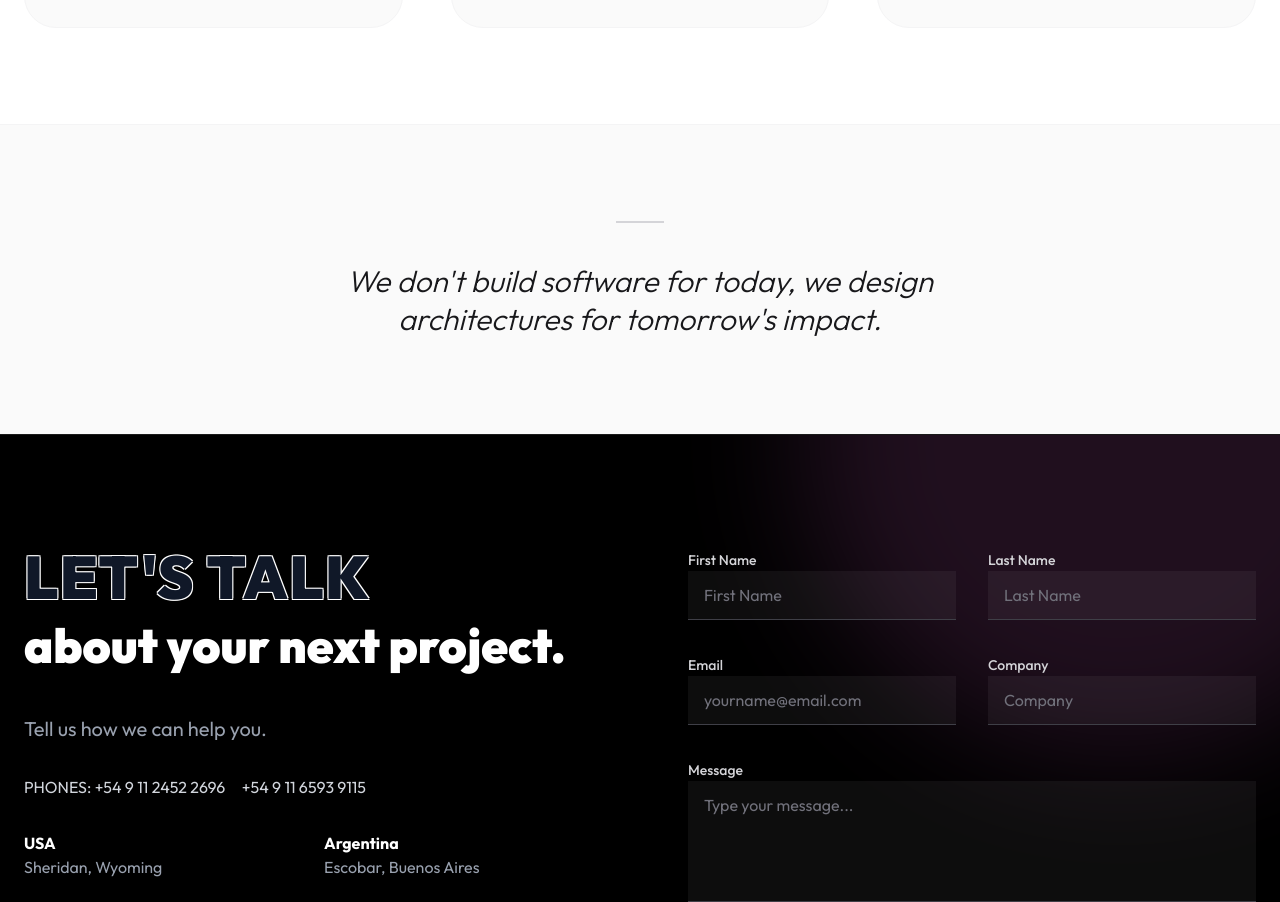
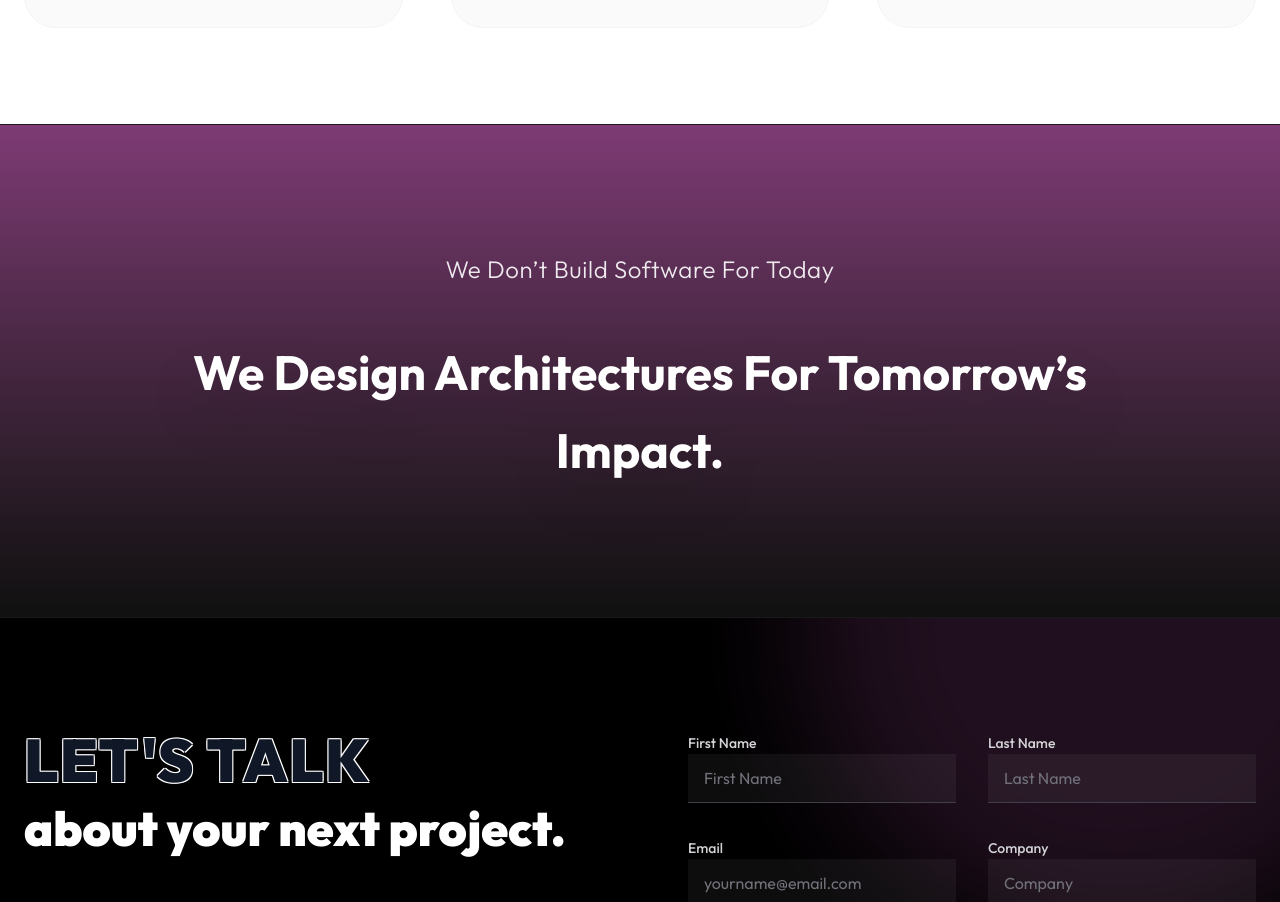
Before and after one commit to dibrand-dev/dibrand-redesign, a Next.js app: page /1/about in a window 1280 px wide. Shown: the part 3080-3982 px from the top of the page. Built offline with nearby package versions, Linux system fonts and the light colour scheme; no server answers.

Commit message:
feat: Implement Final Quote section in various pages

```diff
--- a/app/[lang]/about/page.tsx
+++ b/app/[lang]/about/page.tsx
@@ -7,6 +7,7 @@ import EliteTalent from '@/components/about/EliteTalent';
 import AiNativeCulture from '@/components/about/AiNativeCulture';
 import MinimalStats from '@/components/about/MinimalStats';
 import BrandValues from '@/components/about/BrandValues';
+import FinalQuote from '@/components/ui/FinalQuote';
 
 interface Props {
     params: Promise<{ lang: 'en' | 'es' }>;
@@ -59,16 +60,11 @@ export default async function AboutPage({ params }: Props) {
                 <BrandValues dict={content.values} />
 
                 {/* Closing Phrase (Refined) */}
-                <section className="py-24 bg-zinc-50 border-t border-zinc-100">
-                    <div className="container mx-auto px-6 text-center max-w-3xl">
-                        <div className="h-0.5 w-12 bg-zinc-300 mx-auto mb-10" />
-                        <h3 className="text-2xl md:text-3xl font-outfit font-light text-zinc-900 leading-tight italic">
-                            {lang === 'es'
-                                ? "No construimos software para el hoy, diseñamos arquitecturas para el impacto del mañana."
-                                : "We don't build software for today, we design architectures for tomorrow's impact."}
-                        </h3>
-                    </div>
-                </section>
+                <FinalQuote
+                    text={content.lemaLine1}
+                    text2={content.lemaLine2}
+                    variant="about"
+                />
             </main>
 
             <Footer dict={dict} lang={lang} />
--- a/app/[lang]/software-outsourcing/page.tsx
+++ b/app/[lang]/software-outsourcing/page.tsx
@@ -7,6 +7,7 @@ import {
 } from 'lucide-react';
 import { getDictionary } from "@/lib/dictionaries";
 import Footer from "@/components/layout/Footer";
+import FinalQuote from "@/components/ui/FinalQuote";
 import SoftwareOutsourcingHero from "@/components/software-outsourcing/SoftwareOutsourcingHero";
 import TrustedBySection from "@/components/home/TrustedBySection";
 import { supabase } from "@/lib/supabase";
@@ -82,9 +83,6 @@ export default async function SoftwareOutsourcingPage(props: { params: Promise<{
             {/* Hero Section */}
             <SoftwareOutsourcingHero dict={content} lang={params.lang} />
 
-            {/* Social Proof Section */}
-            <TrustedBySection brands={brands} dict={dict} />
-
             {/* 4 Pillars Grid - Pure Seniority, Tech Alignment, Speed to Value, Boutique Quality */}
             <section className="py-24 bg-white">
                 <div className="container mx-auto px-6">
@@ -145,7 +143,7 @@ export default async function SoftwareOutsourcingPage(props: { params: Promise<{
             </section>
 
             {/* Nuestras Especialidades (Technical Specialties) */}
-            <section className="py-24 bg-white relative overflow-hidden border-t border-slate-100">
+            <section className="pt-24 pb-12 md:pb-16 bg-white relative overflow-hidden border-t border-slate-100">
                 <div className="container mx-auto px-6">
                     <div className="text-center mb-12">
                         <h2 className="text-2xl md:text-3xl font-bold text-zinc-900 mb-4 font-outfit uppercase tracking-tight">
@@ -163,16 +161,15 @@ export default async function SoftwareOutsourcingPage(props: { params: Promise<{
                 </div>
             </section>
 
+            {/* Social Proof Section - Moved here */}
+            <TrustedBySection
+                brands={brands}
+                dict={dict}
+                className="pt-12 md:pt-16 pb-24"
+            />
+
             {/* High Impact Closing Phrase */}
-            <section className="py-24 bg-white">
-                <div className="container mx-auto px-6 flex flex-col items-center">
-                    <div className="inline-block h-px w-24 bg-gradient-to-r from-transparent via-brand to-transparent mb-12 opacity-30" />
-                    <p className="text-2xl md:text-3xl text-zinc-900 font-outfit font-medium italic leading-tight tracking-tight px-4 text-center">
-                        &ldquo;{content.pillars.lema}&rdquo;
-                    </p>
-                    <div className="mt-12 h-px w-24 bg-gradient-to-r from-transparent via-brand to-transparent mx-auto opacity-30" />
-                </div>
-            </section>
+            <FinalQuote text={content.pillars.lema} />
 
             <Footer dict={dict} lang={params.lang} />
         </div>
--- a/app/[lang]/staff-augmentation/page.tsx
+++ b/app/[lang]/staff-augmentation/page.tsx
@@ -11,6 +11,7 @@ import {
 } from 'lucide-react';
 import { getDictionary } from "@/lib/dictionaries";
 import Footer from "@/components/layout/Footer";
+import FinalQuote from "@/components/ui/FinalQuote";
 import ScheduleButton from "@/components/ui/ScheduleButton";
 import TrustedBySection from "@/components/home/TrustedBySection";
 import { supabase } from "@/lib/supabase";
@@ -167,17 +168,11 @@ export default async function StaffAugmentationPage(props: { params: Promise<{ l
                             );
                         })}
                     </div>
-
-                    {/* High Impact Closing Phrase */}
-                    <div className="mt-24 text-center max-w-4xl mx-auto pb-8">
-                        <div className="inline-block h-px w-24 bg-gradient-to-r from-transparent via-brand to-transparent mb-12 opacity-30" />
-                        <p className="text-2xl md:text-3xl text-zinc-900 font-outfit font-medium italic leading-tight tracking-tight px-4">
-                            &ldquo;{content.pillars.lema}&rdquo;
-                        </p>
-                        <div className="mt-12 h-px w-24 bg-gradient-to-r from-transparent via-brand to-transparent mx-auto opacity-30" />
-                    </div>
                 </div>
             </section>
+
+            {/* High Impact Closing Phrase */}
+            <FinalQuote text={content.pillars.lema} />
 
             <Footer dict={dict} lang={params.lang} />
         </div>
--- a/components/home/TrustedBySection.tsx
+++ b/components/home/TrustedBySection.tsx
@@ -11,13 +11,14 @@ interface Brand {
 interface TrustedBySectionProps {
     brands: Brand[];
     dict?: any;
+    className?: string;
 }
 
-export default function TrustedBySection({ brands, dict }: TrustedBySectionProps) {
+export default function TrustedBySection({ brands, dict, className = "py-12 md:py-16" }: TrustedBySectionProps) {
     if (!brands || brands.length === 0) return null;
 
     return (
-        <section className="bg-white py-12 md:py-16 overflow-hidden" id="clients">
+        <section className={`bg-white overflow-hidden ${className}`} id="clients">
             <div className="container mx-auto px-6 max-w-7xl">
                 <div className="mb-8 md:mb-10">
                     <h2 className="text-3xl md:text-5xl font-bold font-outfit text-zinc-900 tracking-tight leading-tight">
--- /dev/null
+++ b/components/ui/FinalQuote.tsx
@@ -0,0 +1,60 @@
+import React from 'react';
+
+interface FinalQuoteProps {
+    text: string;
+    text2?: string;
+    variant?: 'about' | 'default';
+}
+
+const TechStar = () => (
+    <svg
+        viewBox="0 0 24 24"
+        fill="none"
+        xmlns="http://www.w3.org/2000/svg"
+        className="w-5 h-5 md:w-8 md:h-8 text-[#a04c97]"
+    >
+        <path d="M12 0L14.5 9.5L24 12L14.5 14.5L12 24L9.5 14.5L0 12L9.5 9.5L12 0Z" fill="currentColor"/>
+    </svg>
+);
+
+const FinalQuote: React.FC<FinalQuoteProps> = ({ text, text2, variant = 'default' }) => {
+    if (variant === 'about' && text2) {
+        return (
+            <section className="w-full py-32 bg-gradient-to-b from-[#7e3b75] to-[#101010] flex items-center justify-center overflow-hidden border-t border-white/5">
+                <div className="container mx-auto px-6 flex flex-col items-center justify-center">
+                    {/* Line 1 - Subtle and Light - No Stars version */}
+                    <div className="mb-2">
+                        <h3 className="text-white text-center font-outfit font-extralight text-lg md:text-xl lg:text-2xl opacity-90 tracking-wide">
+                            {text}
+                        </h3>
+                    </div>
+
+                    {/* Line 2 - Impactful and Bold - Refined Proportions */}
+                    <h2 className="text-white text-center font-outfit font-bold text-xl md:text-4xl lg:text-5xl leading-snug md:leading-relaxed max-w-5xl mt-8 md:mt-10 drop-shadow-2xl">
+                        {text2}
+                    </h2>
+                </div>
+            </section>
+        );
+    }
+
+    return (
+        <section className="w-full py-24 bg-gradient-to-b from-[#7e3b75] to-[#101010] flex items-center justify-center overflow-hidden border-t border-white/5">
+            <div className="container mx-auto px-6 flex flex-col md:flex-row items-center justify-center gap-6 md:gap-10">
+                <div className="flex-shrink-0 animate-pulse">
+                    <TechStar />
+                </div>
+
+                <h2 className="text-white text-center font-outfit font-semibold text-2xl md:text-4xl lg:text-5xl leading-tight tracking-tight max-w-5xl uppercase px-4 drop-shadow-2xl">
+                    {text}
+                </h2>
+
+                <div className="flex-shrink-0 animate-pulse [animation-delay:500ms]">
+                    <TechStar />
+                </div>
+            </div>
+        </section>
+    );
+};
+
+export default FinalQuote;
--- a/dictionaries/en.json
+++ b/dictionaries/en.json
@@ -540,7 +540,9 @@
                     "desc": "Direct and honest communication. No unnecessary management layers, just engineers solving problems."
                 }
             ]
-        }
+        },
+        "lemaLine1": "We Don’t Build Software For Today",
+        "lemaLine2": "We Design Architectures For Tomorrow’s Impact."
     },
     "softwareDevelopment": {
         "hero": {
--- a/dictionaries/es.json
+++ b/dictionaries/es.json
@@ -540,7 +540,9 @@
                     "desc": "Comunicación directa y honesta. Sin capas de gestión innecesarias, solo ingenieros resolviendo problemas."
                 }
             ]
-        }
+        },
+        "lemaLine1": "No construimos software para hoy",
+        "lemaLine2": "Diseñamos arquitecturas para el impacto del mañana."
     },
     "softwareDevelopment": {
         "hero": {
```
